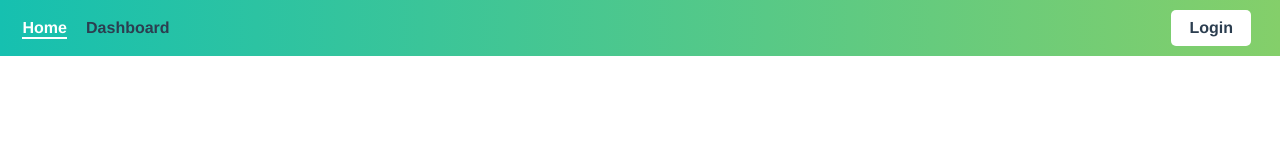
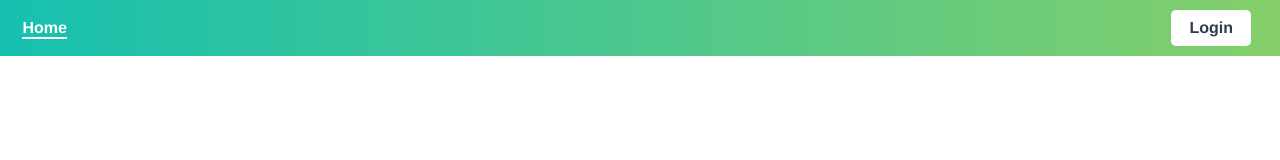
Before and after one commit to AliciadW/token-based-authentication, a Vue app: page / in a window 1280 px wide. Shown: the top 160 px of the page. Built offline with nearby package versions, Linux system fonts and the light colour scheme.

Commit message:
Lesson 5 - 8

```diff
--- a/src/components/AppNav.vue
+++ b/src/components/AppNav.vue
@@ -3,7 +3,7 @@
     <router-link to="/">
       Home
     </router-link>
-    <router-link to="/dashboard">
+    <router-link v-if="loggedIn" to="/dashboard">
       Dashboard
     </router-link>
     <router-link v-if="!loggedIn" to="/login" class="button">
```
